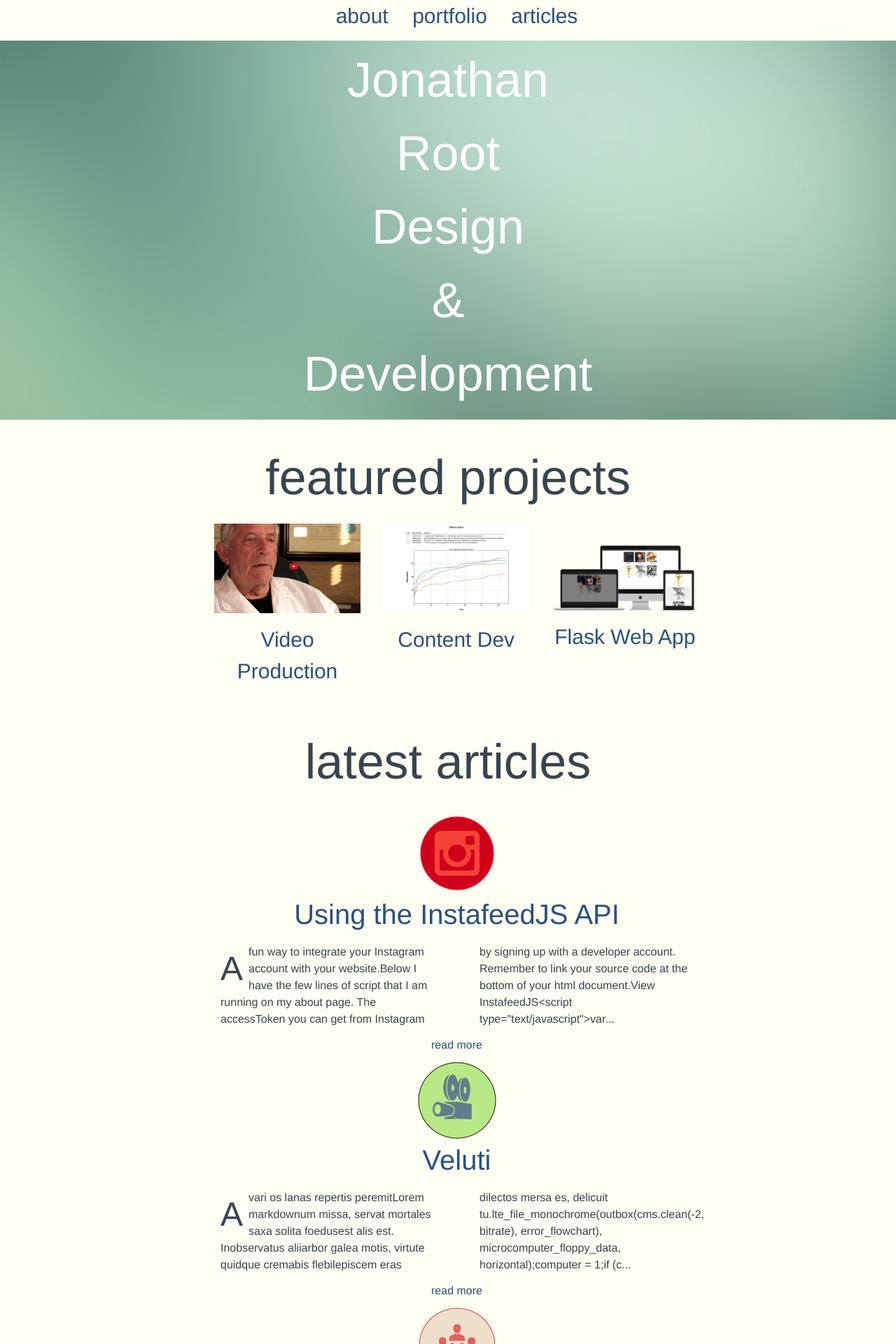
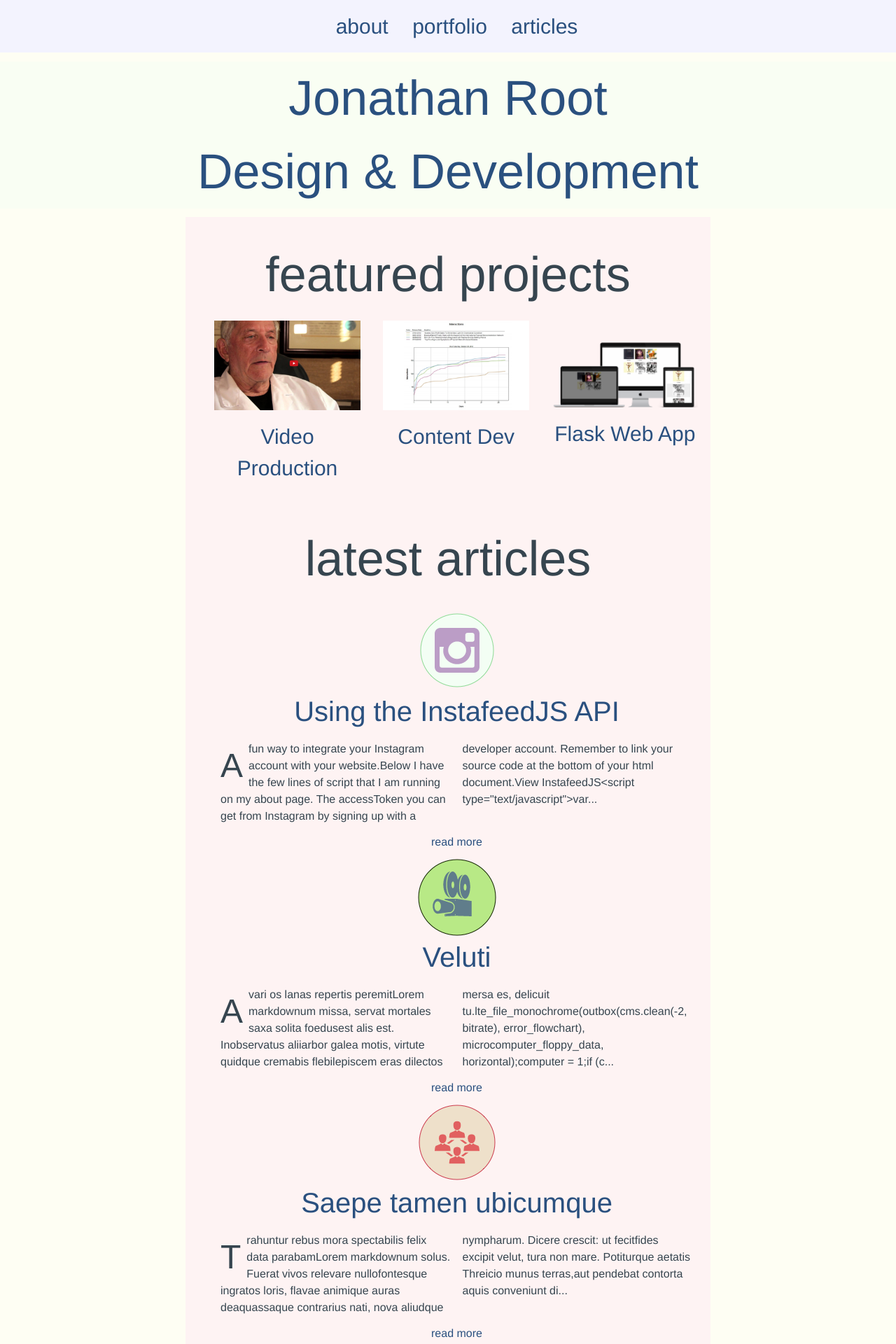
Before and after one commit to jaroot32/jonathanRootPortfolio, a Jekyll site: the page built from index.html, in a window 1280 px wide. Shown: the top 1920 px of the page at 70% size. Built offline with Jekyll 4.4.1, drawn with Linux system fonts in a browser that asks for light colours; nearby versions of some CDN libraries.

Commit message:
some easeljs

```diff
--- a/_includes/header.html
+++ b/_includes/header.html
@@ -6,10 +6,9 @@
   </ul>
 </nav>
 
-<header class="site-header">
-
-  <h1 class="site-title"> <a href="{{ site.baseurl }}/">Jonathan<br>Root <br>Design <br>&amp; <br>Development</h1></a>
 
 
-
+<header class="site-header">
+	<h1 class="site-title"> <a href="{{ site.baseurl }}/">Jonathan Root <br>Design & Development</h1></a>
 </header>
+</body>
--- a/_sass/_base.scss
+++ b/_sass/_base.scss
@@ -37,7 +37,7 @@
 
     p {
     -webkit-column-count: 2;
-    -webkit-column-gap: 65px;
+
 
 }
 
--- a/_sass/_layout.scss
+++ b/_sass/_layout.scss
@@ -1,31 +1,29 @@
 .site-header {
-    padding:.25em 0 0;
-    color: #fff;
-    background: url('../images/header-bg.png') no-repeat fixed center;
+    background-color: #f9fef3;
     background-size:2400px 2800px;
-    border-bottom:1px solid #ccc;
     text-align:center;
        a:link {
      text-decoration: none;
  }
+    h1 {
+        font-weight: normal;
+    }
 }
 .site-nav {
     text-align:center;
+    background-color: #f3f3fe;
     ul { list-style:none; }
     li {
         display:inline-block;
-        margin:0 0.5em;
+        margin:0.5em;
         font-size:1.875em;
     }
-}
-.site-title a {
-    color: #fff;
-
 }
 
 .site-section {
     @extend %clearfix;
     padding-top:$h3-font-size;
+    background-color: #fef3f3;
 }
 .site-section-last {
     padding-bottom:$h1-font-size;
@@ -34,7 +32,7 @@
 .site-footer {
     padding:2em 0;
     color:#fff;
-    background:$grey-color-dark;
+    background:#f3fef4;
 }
 .footer-content {
     float:left;
--- a/index.html
+++ b/index.html
@@ -33,19 +33,3 @@
  </section>
 
 </div>
-
-<body onload="init();">
-  <canvas id="demoCanvas" width="500" height="300"></canvas>
-</body>
-
-<script>
-  function init() {
-   var stage = new createjs.Stage("demoCanvas");
-    var circle = new createjs.Shape();
-    circle.graphics.beginFill("DeepSkyBlue").drawCircle(0, 0, 50);
-    circle.x = 100;
-    circle.y = 100;
-    stage.addChild(circle);
-    stage.update();
-  }
-</script>
```
Also changed, not shown: images/icon-layout.png.
